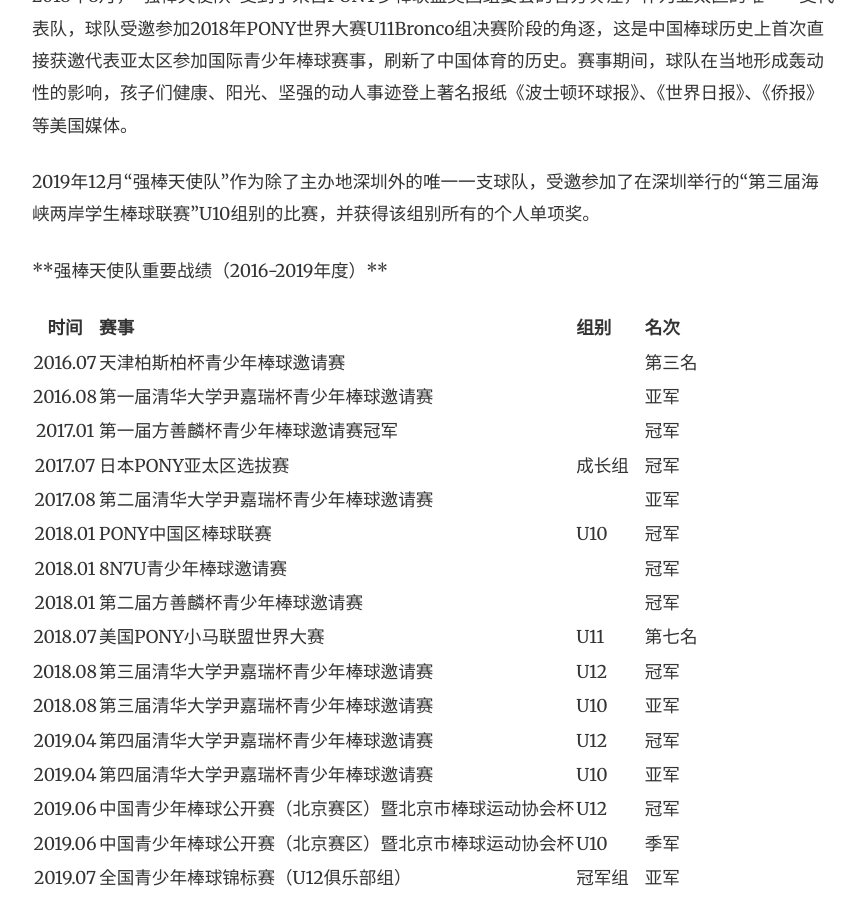
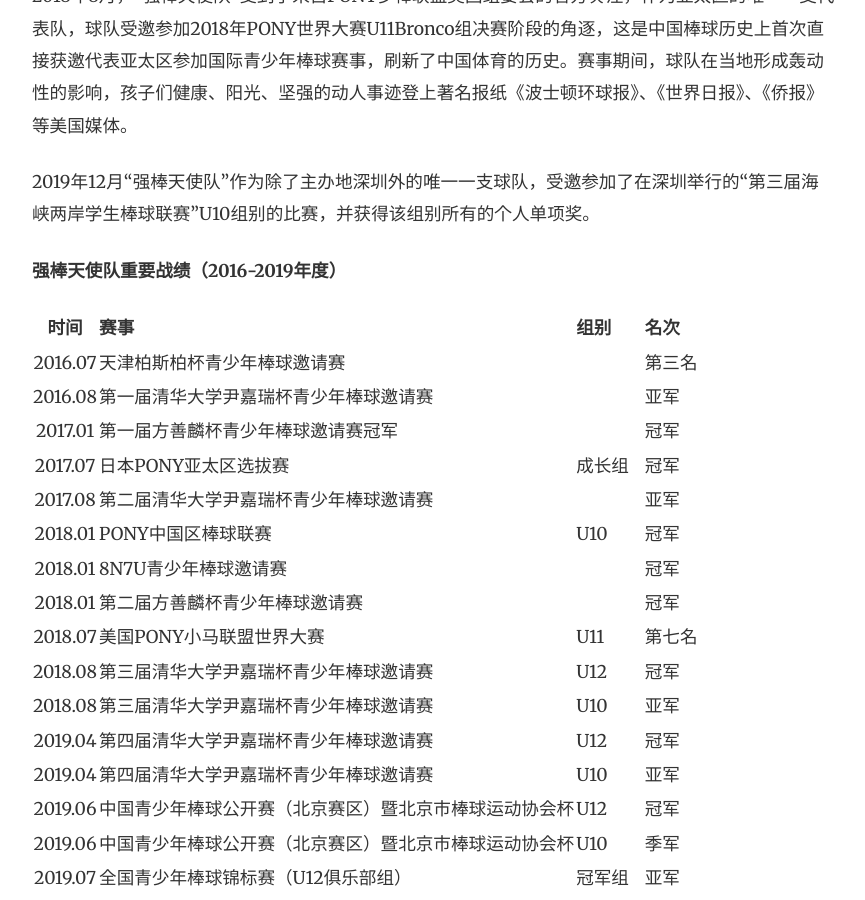
Before and after one commit to deepsnow123/BaseballAngel-WuErZuoQu, a Jekyll site: the page built from _posts/2021-03-14-powerbasebll.md, in a window 1280 px wide and 900 px high, scrolled down 4589 px. Shown: the whole window, without its empty margins (253-1118 px from the left). Built offline with Jekyll 4.4.1, drawn with Linux system fonts in a browser that asks for light colours; nearby versions of some CDN libraries.

Commit message:
Update 2021-03-14-powerbasebll.md

```diff
--- a/_posts/2021-03-14-powerbasebll.md
+++ b/_posts/2021-03-14-powerbasebll.md
@@ -93,8 +93,7 @@
 2019年12月“强棒天使队”作为除了主办地深圳外的唯一一支球队，受邀参加了在深圳举行的“第三届海峡两岸学生棒球联赛”U10组别的比赛，并获得该组别所有的个人单项奖。
 
 
-
-<p align="left">**强棒天使队重要战绩（2016-2019年度）**</p>
+**强棒天使队重要战绩（2016-2019年度）**
 
 
 
```
